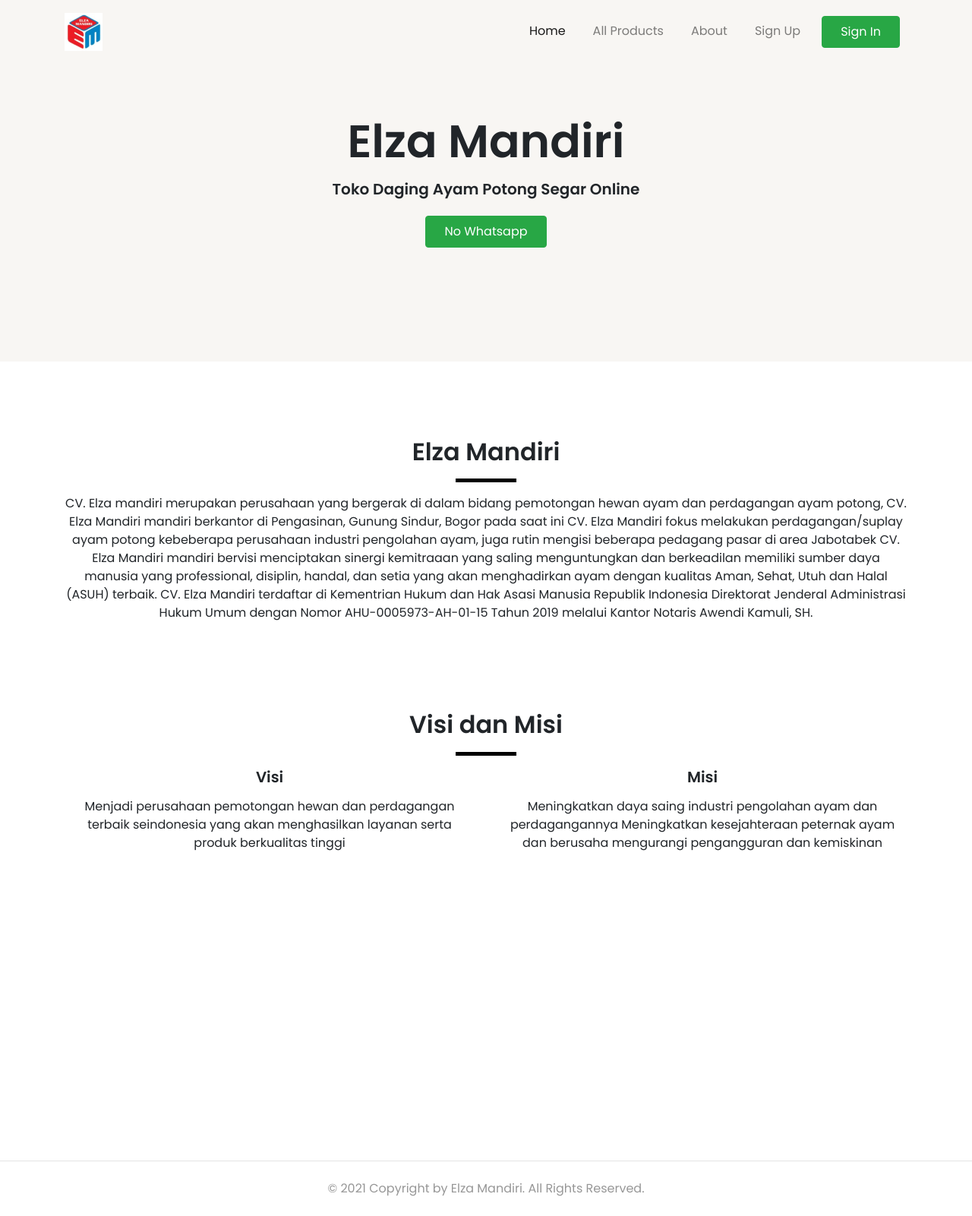
After one commit to fizipan/app-selling-meat-online, a PHP site: page /about.php in a window 1280 px wide. The commit adds this page. Shown: the whole page at 76% size. Run offline with PHP 8.4, Linux system fonts and the light colour scheme.

Commit message:
add about page

```diff
--- /dev/null
+++ b/about.php
@@ -0,0 +1,232 @@
+<?php
+require_once 'config/config.php';
+
+if (isset($_SESSION["user"])) {
+  $id = $_SESSION["user"];
+  $result = query("SELECT * FROM users WHERE id_user = $id")[0];
+  if ($result['roles'] == 'ADMIN') {
+    header("Location: admin");
+  } elseif($result["roles"] == 'OWNER') {
+    header("Location: owner");
+  }
+}
+
+if (isset($_SESSION["driver"])) {
+  header("Location: driver");
+}
+
+
+?>
+<!DOCTYPE html>
+<html lang="en">
+  <head>
+    <meta charset="utf-8" />
+    <meta
+      name="viewport"
+      content="width=device-width, initial-scale=1, shrink-to-fit=no"
+    />
+    <meta name="description" content="" />
+    <meta name="author" content="" />
+
+    <title>Toko Supplier Daging Ayam Segar</title>
+
+    <link href="https://unpkg.com/aos@2.3.1/dist/aos.css" rel="stylesheet" />
+    <link href="assets/style/main.css" rel="stylesheet" />
+  </head>
+
+  <body>
+    <!-- navbar -->
+    <nav
+      class="navbar navbar-expand-lg navbar-light navbar-store fixed-top navbar-fixed-top"
+      data-aos="fade-down"
+    >
+      <div class="container">
+        <a href="index.php" class="navbar-brand" title="home">
+          <img src="assets/images/logo.jpg" class="w-50" alt="logo" />
+        </a>
+        <button
+          class="navbar-toggler"
+          type="button"
+          data-toggle="collapse"
+          data-target="#navbarResponsive"
+        >
+          <span class="navbar-toggler-icon"></span>
+        </button>
+        <div class="collpase navbar-collapse" id="navbarResponsive">
+          <ul class="navbar-nav ml-auto">
+            <li class="nav-item active">
+              <a href="index.php" class="nav-link">Home</a>
+            </li>
+            <li class="nav-item">
+              <a href="products.php" class="nav-link">All Products</a>
+            </li>
+            <li class="nav-item">
+              <a href="about.php" class="nav-link">About</a>
+            </li>
+            <?php
+            if (!isset($_SESSION["login"]) && !isset($_SESSION["user"])) : ?>
+              <li class="nav-item">
+                <a href="register.php" class="nav-link">Sign Up</a>
+              </li>
+              <li class="nav-item">
+                <a
+                  href="login.php"
+                  class="btn btn-success nav-link px-4 text-white"
+                  >Sign In</a
+                >
+              </li>
+            <?php else: ?>
+              <li class="nav-item dropdown">
+                <?php
+                  $id = $_SESSION["user"];
+                  $user = query("SELECT * FROM users WHERE id_user = $id")[0];
+                ?>
+                  <a
+                    href="#"
+                    class="nav-link font-weight-bold"
+                    id="navbarDropdown"
+                    role="button"
+                    data-toggle="dropdown"
+                  >
+                    <!-- <img
+                      src="../assets/images/user_pc.png"
+                      alt="profile"
+                      class="rounded-circle mr-2 profile-picture"
+                    /> -->
+                    Hi, <?= $user["name"]; ?>
+                  </a>
+                  <div class="dropdown-menu">
+                    <?php if ($user["roles"] == 'ADMIN') : ?>
+                        <a href="admin" class="dropdown-item">
+                          Dashboard
+                        </a>
+                    <?php else : ?>
+                        <a href="user" class="dropdown-item">
+                          Dashboard
+                        </a>
+                    <?php endif; ?>
+                    <div class="dropdown-divider"></div>
+                    <a href="logout.php" class="dropdown-item">logout</a>
+                  </div>
+              </li>
+              <li class="nav-item">
+                <?php
+                  $id = $user["id_user"];
+                  $carts = rows("SELECT * FROM carts WHERE user_id = $id");
+                ?>
+                <?php if ($carts >= 1) : ?>
+                  <a href="cart.php" class="nav-link d-inline-block">
+                    <img
+                      src="assets/images/shopping-cart-filled.svg"
+                      alt="cart-empty"
+                    />
+                    <div class="cart-badge"><?= $carts; ?></div>
+                  </a>
+                <?php else : ?>
+                  <a href="cart.php" class="nav-link d-inline-block">
+                    <img
+                      src="assets/images/icon-cart-empty.svg"
+                      alt="cart-empty"
+                    />
+                  </a>
+                <?php endif; ?>
+              </li>
+            <?php endif;?>
+          </ul>
+        </div>
+      </div>
+    </nav>
+    <!-- akhir navbar -->
+
+    <!-- page content -->
+    <div class="page-home" data-aos="zoom-in">
+      <section class="store-landing" style="background-color: #F8F6F3; background-attachment: fixed; padding: 150px 0 150px 0;">
+        <div class="container">
+          <div class="row">
+            <div class="col-md-12 text-center">
+              <h1 class="" style="font-size: 60px;">Elza Mandiri</h1>
+              <h5 class="">Toko Daging Ayam Potong Segar Online</h5>
+              <a
+                  href="login.php"
+                  class="btn btn-success mt-2 px-4 py-2 text-white"
+                  >No Whatsapp</a
+                >
+            </div>
+          </div>
+        </div>
+      </section>
+      <section class="store-adventeges" id="adventeges">
+        <div class="container">
+          <div class="row text-center">
+            <div class="col-12">
+              <h2 class="font-weight-bold mb-2">Elza Mandiri</h2>
+              <hr style="border-top: 5px solid black; width: 80px;">
+            </div>
+          </div>
+          <div class="row text-center">
+            <div class="col-md-12">
+              <p>CV. Elza mandiri merupakan perusahaan yang bergerak di dalam bidang pemotongan hewan ayam dan perdagangan ayam potong, CV. Elza Mandiri mandiri berkantor di Pengasinan, Gunung Sindur, Bogor pada saat ini CV. Elza Mandiri fokus melakukan perdagangan/suplay ayam potong kebeberapa perusahaan industri pengolahan ayam, juga rutin mengisi beberapa pedagang pasar di area Jabotabek CV. Elza Mandiri mandiri bervisi menciptakan sinergi kemitraaan yang saling menguntungkan dan berkeadilan memiliki sumber daya manusia yang professional, disiplin, handal, dan setia yang akan menghadirkan ayam dengan kualitas Aman, Sehat, Utuh dan Halal (ASUH) terbaik. CV. Elza Mandiri terdaftar di Kementrian Hukum dan Hak Asasi Manusia Republik Indonesia Direktorat Jenderal Administrasi Hukum Umum dengan Nomor AHU-0005973-AH-01-15 Tahun 2019 melalui Kantor Notaris  Awendi Kamuli, SH.</p>
+            </div>
+          </div>
+          <div class="row text-center" style="margin-top: 100px;">
+            <div class="col-12">
+              <h2 class="font-weight-bold">Visi dan Misi</h2>
+              <hr style="border-top: 5px solid black; width: 80px;">
+            </div>
+          </div>
+          <div class="row justify-content-center text-center">
+            <div class="col-md-6">
+                <h5>Visi</h5>
+                <p>Menjadi perusahaan pemotongan hewan dan perdagangan terbaik seindonesia yang akan menghasilkan layanan serta produk berkualitas tinggi</p>
+            </div>
+            <div class="col-md-6">
+                <h5>Misi</h5>
+                <p>Meningkatkan daya saing industri pengolahan ayam dan perdagangannya Meningkatkan kesejahteraan peternak ayam dan berusaha mengurangi pengangguran dan kemiskinan</p>
+            </div>
+          </div>
+        </div>
+      </section>
+      <!-- <section class="counter text-white" style="background-color: #001524; padding: 40px; margin-top: 100px;" id="counter">
+        <div class="container">
+          <div class="row">
+            <div class="col-md-3">
+              <h3>Numbers Speak For Themeselves</h3>
+            </div>
+            <div class="col-md-3">
+              <h3 id="terjual"></h3>
+            </div>
+          </div>
+        </div>
+      </section> -->
+    </div>
+
+    <br>
+    <br><br><br><br>
+    <br>
+    <br><br><br><br>
+    <!-- akhir slider -->
+
+    <!-- footer -->
+    <footer>
+      <div class="container">
+        <div class="row">
+          <div class="col-12">
+            <p class="pt-4 pb-2">
+              &copy; 2021 Copyright by Elza Mandiri. All Rights Reserved.
+            </p>
+          </div>
+        </div>
+      </div>
+    </footer>
+    <!-- akhir footer -->
+
+    <!-- Bootstrap core JavaScript -->
+    <script src="assets/vendor/jquery/jquery.slim.min.js"></script>
+    <script src="assets/vendor/bootstrap/js/bootstrap.bundle.min.js"></script>
+    <script src="https://unpkg.com/aos@2.3.1/dist/aos.js"></script>
+    <script>
+      AOS.init();
+    </script>
+    <script src="assets/js/navbar-scroll.js"></script>
+  </body>
+</html>
--- a/cart.php
+++ b/cart.php
@@ -77,7 +77,7 @@ if (isset($_POST["deleteCart"])) {
             <a href="products.php" class="nav-link">All Products</a>
           </li>
           <li class="nav-item">
-            <a href="" class="nav-link">About</a>
+            <a href="about.php" class="nav-link">About</a>
           </li>
           <?php
           if (!isset($_SESSION["login"]) && !isset($_SESSION["user"])) : ?>
--- a/details.php
+++ b/details.php
@@ -71,7 +71,7 @@ if (isset($_POST["addToCart"])) {
               <a href="products.php" class="nav-link">All Products</a>
             </li>
             <li class="nav-item">
-              <a href="" class="nav-link">About</a>
+              <a href="about.php" class="nav-link">About</a>
             </li>
             <?php
             if (!isset($_SESSION["login"]) && !isset($_SESSION["user"])) : ?>
--- a/index.php
+++ b/index.php
@@ -68,7 +68,7 @@ if (isset($_SESSION["driver"])) {
               <a href="products.php" class="nav-link">All Products</a>
             </li>
             <li class="nav-item">
-              <a href="" class="nav-link">About</a>
+              <a href="about.php" class="nav-link">About</a>
             </li>
             <?php
             if (!isset($_SESSION["login"]) && !isset($_SESSION["user"])) : ?>
--- a/products.php
+++ b/products.php
@@ -73,7 +73,7 @@ $categories = query("SELECT * FROM categories");
               <a href="products.php" class="nav-link">All Products</a>
             </li>
             <li class="nav-item">
-              <a href="" class="nav-link">About</a>
+              <a href="about.php" class="nav-link">About</a>
             </li>
             <?php
             if (!isset($_SESSION["login"]) && !isset($_SESSION["user"])) : ?>
```
Also changed, not shown: 1 other file.
